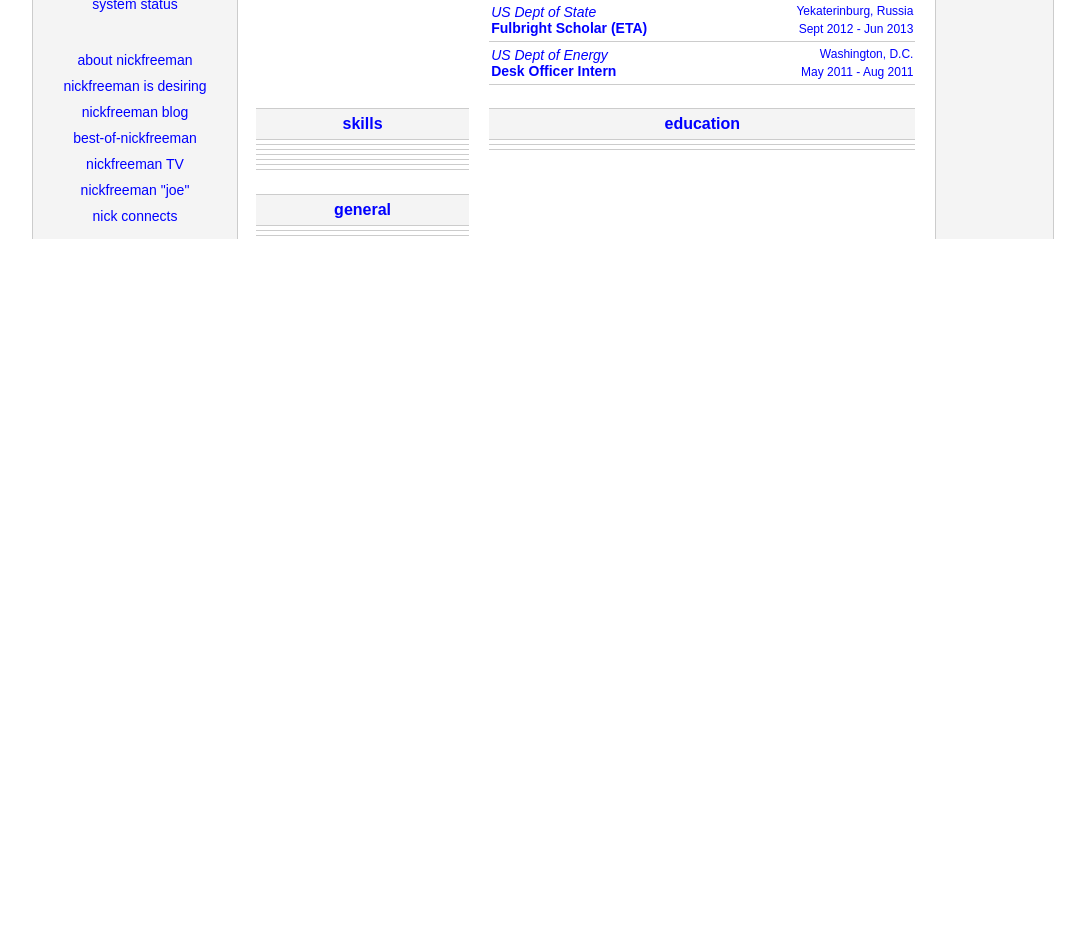
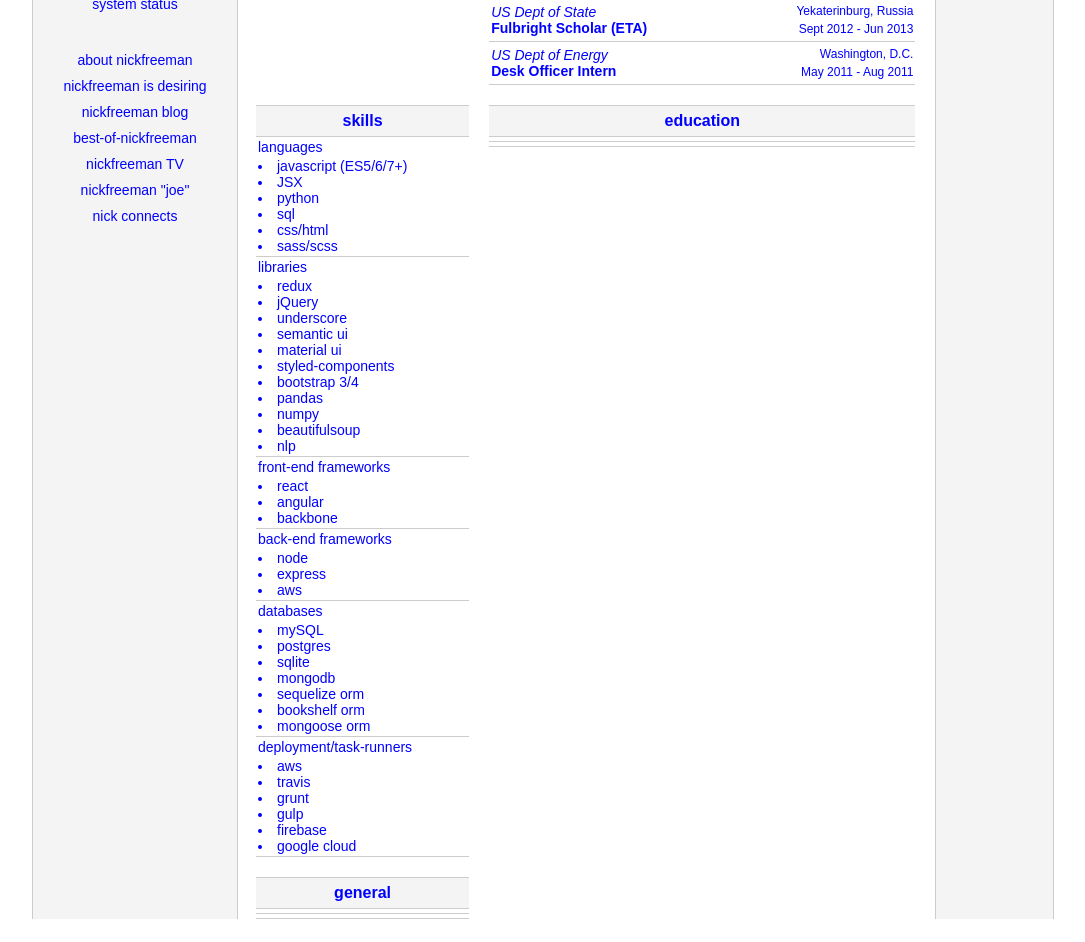
Before and after one commit to nickfreemandesign/nickfreeman.xyz, a React app: page / in a window 1280 px wide. Shown: the part 460-1402 px from the top of the page, without its empty margins (98-1183 px from the left). Before the commit the page ends 800 px from the top, so only its background shows below. Built offline with nearby package versions, Linux system fonts and the light colour scheme.

Commit message:
rendering skills mvp

```diff
--- a/src/components/Items/AppItem.jsx
+++ b/src/components/Items/AppItem.jsx
@@ -4,6 +4,7 @@ import styled from 'styled-components';
 
 const AppItemContainer = styled.div`
     display: flex;
+    padding: 3px 0;
     > div {
         padding-right: 10px;
     }
--- a/src/components/Items/SkillItem.jsx
+++ b/src/components/Items/SkillItem.jsx
@@ -2,11 +2,28 @@ import React from 'react';
 import styled from 'styled-components';
 
 
-const SkillItemContainer = styled.div``
+const SkillItemContainer = styled.div`
+    > div:first-child{
+        padding-bottom: 3px;
+    }
+`;
+
+const Skill = styled.li``
 
 const SkillItem = (props) => {
+    console.log(props);
+
     return (
         <SkillItemContainer>
+            <div>{props.data.name}</div>
+            <div>
+                {props.data.data.map( (skill, idx) => {
+                    return <Skill
+                            key={`skill${idx}`}>
+                            {skill}
+                        </Skill>
+                })}
+            </div>
         </SkillItemContainer>
     )
 }
--- a/src/data/index.js
+++ b/src/data/index.js
@@ -60,7 +60,7 @@ const exp = [
     },
     {
         company: 'Nick Freeman Design',
-        title: 'Principal Designer',
+        title: 'Full Stack Engineer',
         location: 'Portland, OR',
         duration: 'Feb 2017 - Feb 2018',
         details: []
@@ -120,27 +120,27 @@ const exp = [
 const skill = [
     {
         name: 'languages',
-        data: ['Javascript (ES5/6/7+, JSX', 'Python', 'SQL', 'CSS/HTML' ]
+        data: ['javascript (ES5/6/7+)', 'JSX', 'python', 'sql', 'css/html', 'sass/scss' ]
     },
     {
         name: 'libraries',
-        data: ['Redux', 'jQuery', 'Underscore', 'Semantic UI', 'Material UI', 'Styled-Components', 'Bootstrap', 'Pandas', 'NumPy', 'BeautifulSoup', 'NLP']
+        data: ['redux', 'jQuery', 'underscore', 'semantic ui', 'material ui', 'styled-components', 'bootstrap 3/4', 'pandas', 'numpy', 'beautifulsoup', 'nlp']
     },
     {
         name: 'front-end frameworks',
-        data: ['React', 'Angular', 'Backbone']
+        data: ['react', 'angular', 'backbone']
     },
     {
         name: 'back-end frameworks',
-        data: ['Node', 'Express', 'AWS']
+        data: ['node', 'express', 'aws']
     },
     {
         name: 'databases',
-        data: ['MySQL', 'PostgreSQL', 'SQLite', 'MongoDB', 'Sequelize ORM', 'Bookshelf ORM', 'Mongoose ORM']
+        data: ['mySQL', 'postgres', 'sqlite', 'mongodb', 'sequelize orm', 'bookshelf orm', 'mongoose orm']
     },
     {
-        name: 'deployment/automation',
-        data: ['AWS', 'Travis', 'CircleCI', 'Grunt', 'Gulp', 'Firebase', 'Google Cloud']
+        name: 'deployment/task-runners',
+        data: ['aws', 'travis', 'grunt', 'gulp', 'firebase', 'google cloud']
     }
 
 ]
```
